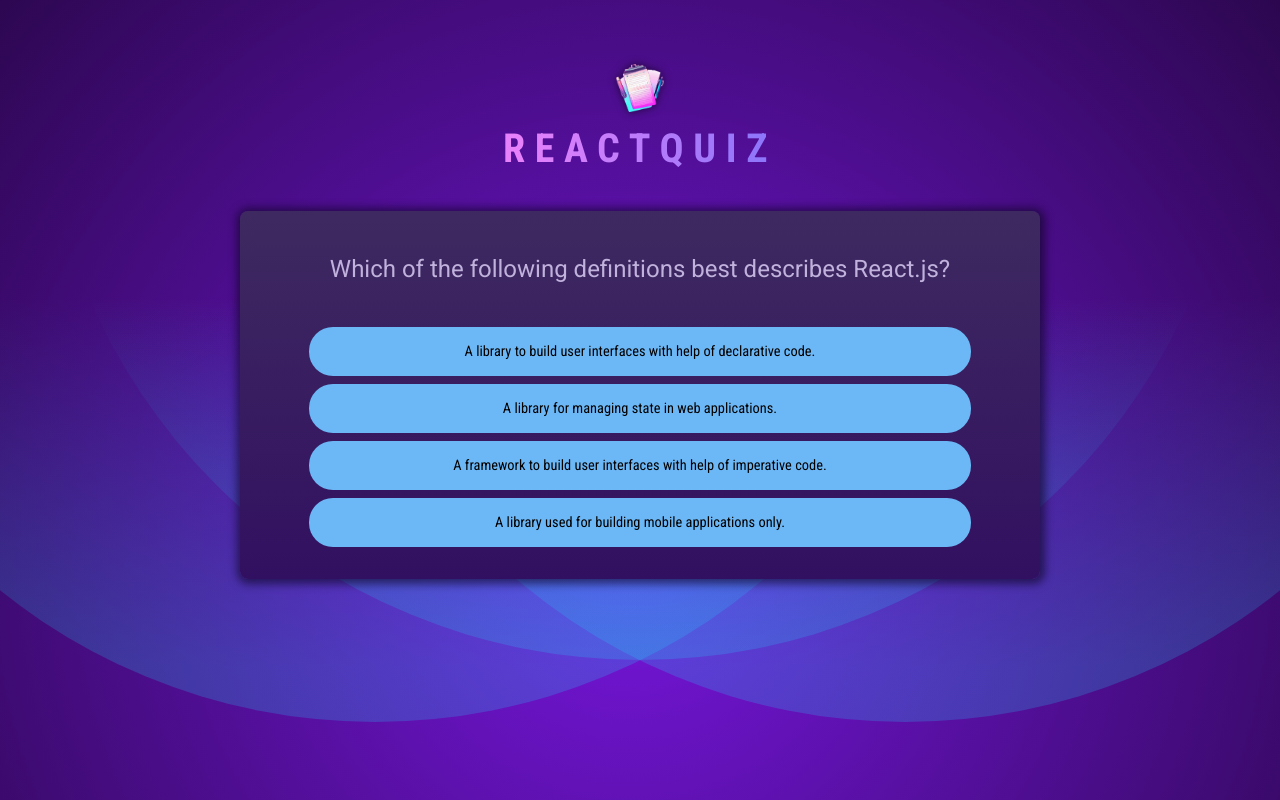
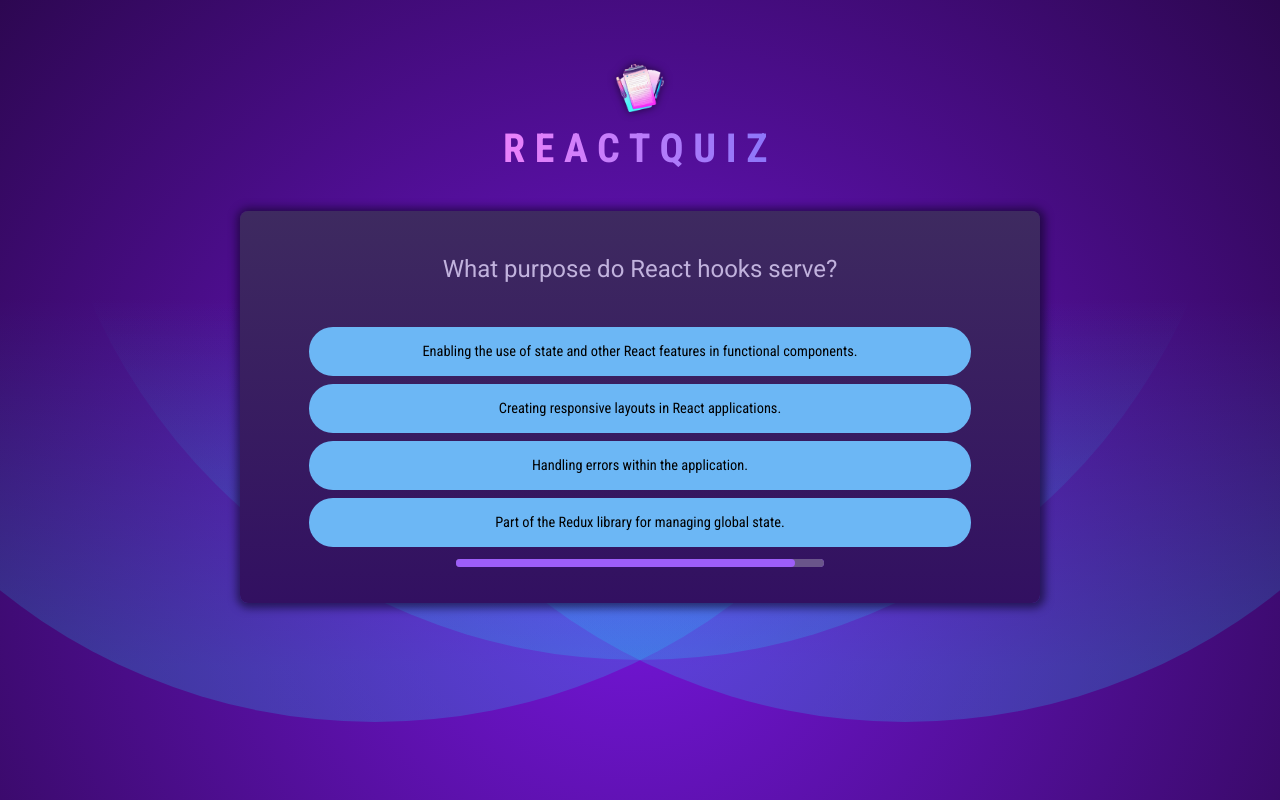
Before and after one commit to SophieCtrl/react-quiz, a React (Vite) app: page / in a window 1280 px wide. Built offline with nearby package versions, Linux system fonts and the light colour scheme.

Commit message:
add progress bar for remaining answer time

```diff
--- /dev/null
+++ b/src/components/QuestionTimer.jsx
@@ -0,0 +1,32 @@
+import { useEffect, useState } from "react";
+
+const QuestionTimer = ({ timer, onTimeout }) => {
+  const [remainingTime, setRemainingTime] = useState(timer);
+
+  useEffect(() => {
+    console.log("Setting Timeout");
+    const timeout = setTimeout(onTimeout, timer);
+
+    return () => {
+      clearTimeout(timeout);
+    };
+  }, [timer, onTimeout]);
+
+  useEffect(() => {
+    console.log("Setting Interval");
+    const interval = setInterval(() => {
+      setRemainingTime((prevRemainingTime) => {
+        const newTime = prevRemainingTime - 100;
+        return newTime;
+      });
+    }, 100);
+
+    return () => {
+      clearInterval(interval);
+    };
+  }, []);
+
+  return <progress id="question-time" value={remainingTime} max={timer} />;
+};
+
+export default QuestionTimer;
--- a/src/components/Quiz.jsx
+++ b/src/components/Quiz.jsx
@@ -1,15 +1,20 @@
-import { useState } from "react";
+import { useState, useCallback } from "react";
 import QUESTIONS from "../questions.js";
 import quizComplete from "../assets/quiz-complete.png";
+import QuestionTimer from "./QuestionTimer.jsx";
 
 const Quiz = () => {
   const [userAnswers, setUserAnswers] = useState([]);
   const activeQuestionIndex = userAnswers.length;
   const quizIsComplete = activeQuestionIndex === QUESTIONS.length;
 
-  const handleSelectAnswer = (answer) => {
+  const handleSelectAnswer = useCallback((answer) => {
     setUserAnswers((prevAnswers) => [answer, ...prevAnswers]);
-  };
+  }, []);
+
+  const handleSkipAnswer = useCallback(() => {
+    handleSelectAnswer(null);
+  }, [handleSelectAnswer]);
 
   if (quizIsComplete) {
     return (
@@ -37,6 +42,11 @@
               </li>
             ))}
           </ul>
+          <QuestionTimer
+            key={activeQuestionIndex}
+            timer={5000}
+            onTimeout={handleSkipAnswer}
+          />
         </div>
       </div>
     </>
```
